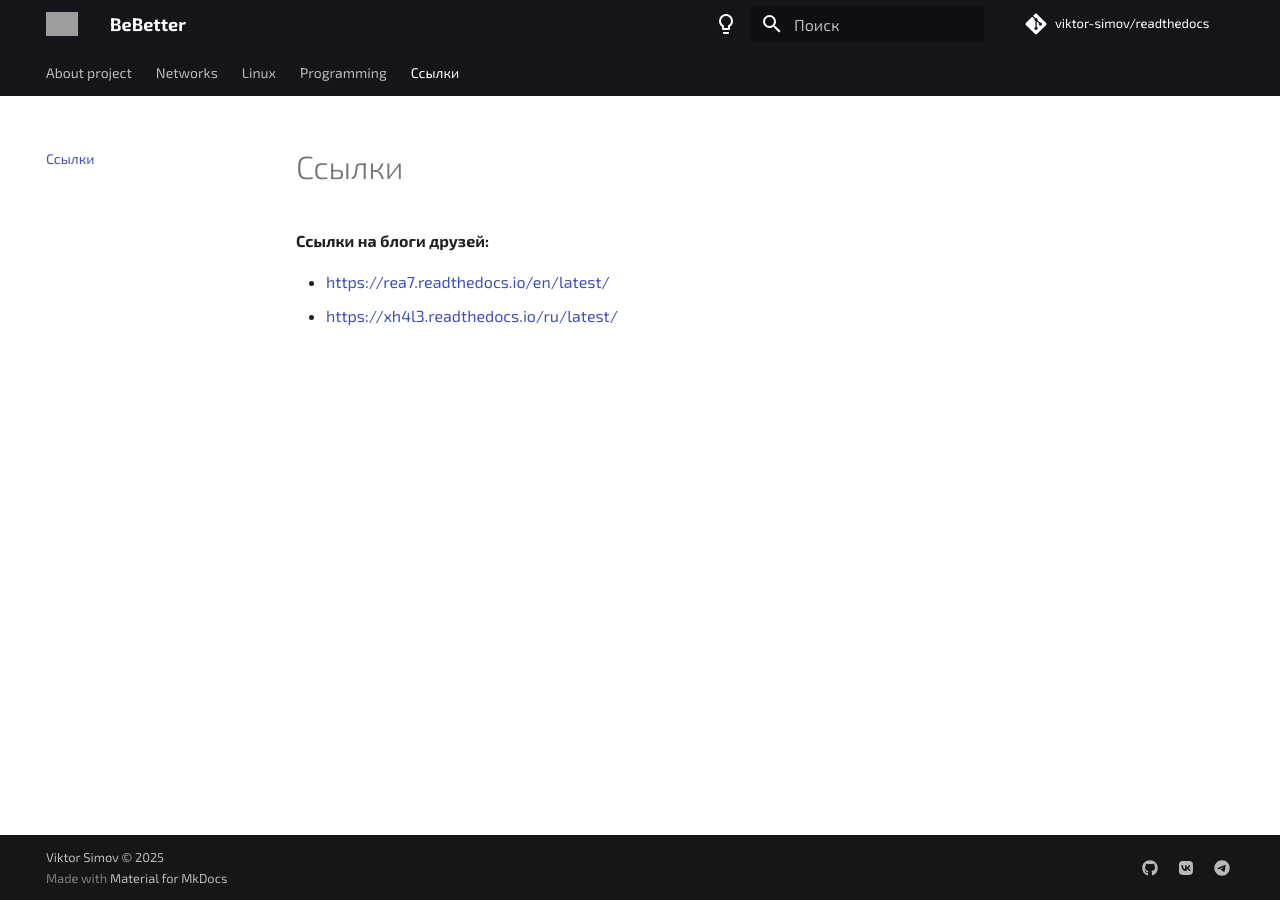
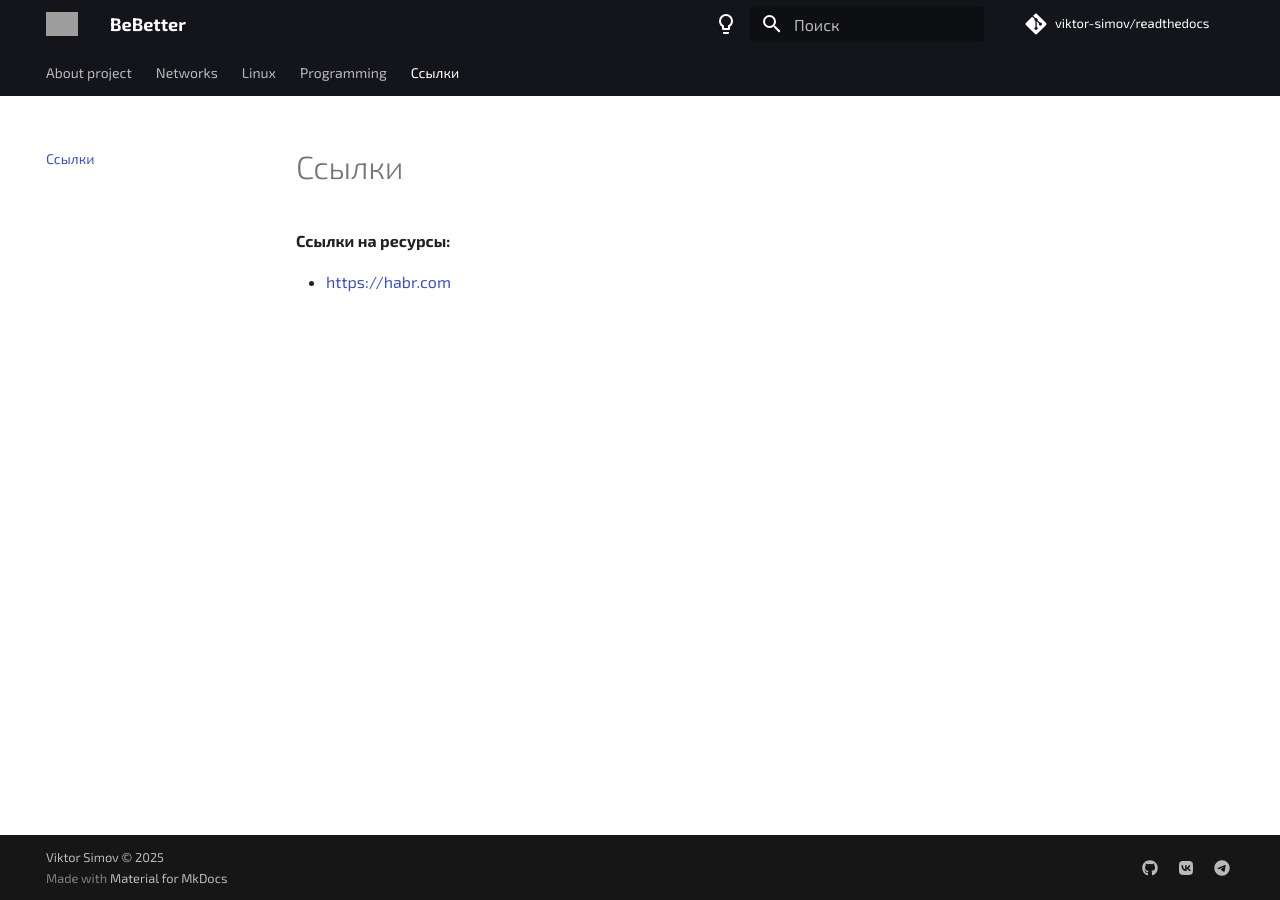
Before and after one commit to viktor-simov/readthedocs, an MkDocs documentation site: the page built from docs/links.md, in a window 1280 px wide. Built offline with MkDocs 1.6.1 and Material for MkDocs 9.7.7, drawn with Linux system fonts in a browser that asks for light colours; comment, search, counter and statistics services are not loaded; grey boxes are pictures that could not be loaded.

Commit message:
Update links.md

```diff
--- a/docs/links.md
+++ b/docs/links.md
@@ -1,6 +1,5 @@
 title: Ссылки
 
-**Ссылки на блоги друзей:**
+**Ссылки на ресурсы:**
 
-- https://rea7.readthedocs.io/en/latest/
-- https://xh4l3.readthedocs.io/ru/latest/
+- https://habr.com
```
